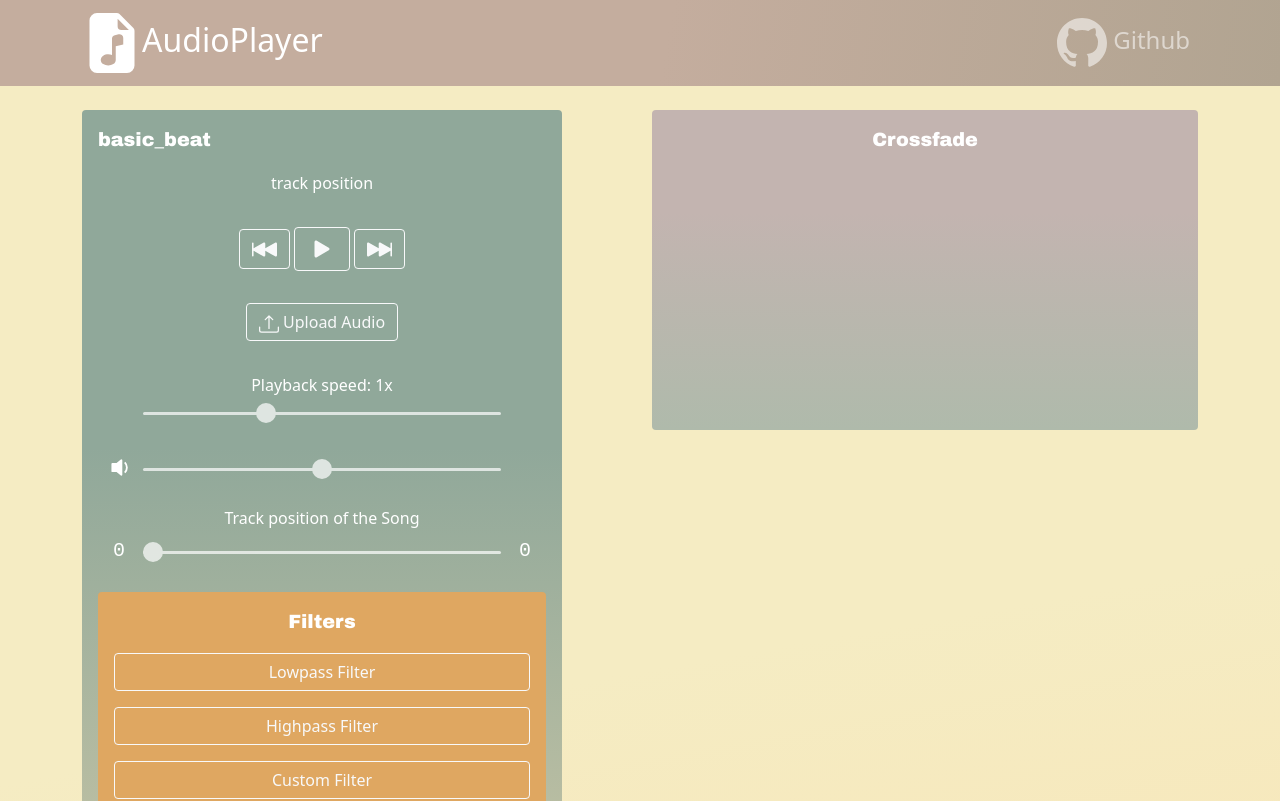
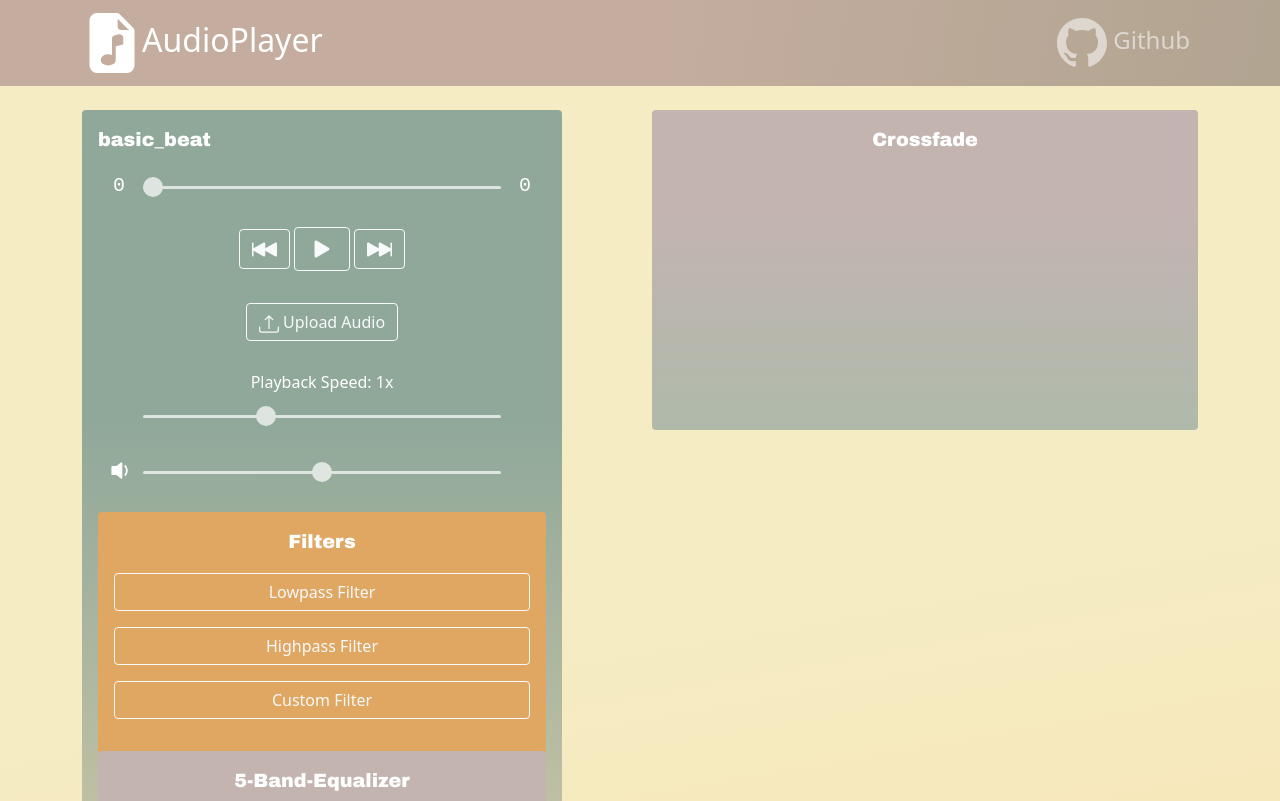
Before and after one commit to LuckyLuke16/audiovideo22, a React (Create React App) app: page / in a window 1280 px wide. Shown: the top 801 px of the page. Built offline with nearby package versions, Linux system fonts and the light colour scheme.

Commit message:
- merged track position feature in branch - changed position of bar in audio card

```diff
--- a/src/Audio.js
+++ b/src/Audio.js
@@ -57,10 +57,22 @@ export default class Audio extends React.Component {
               pauseOnHover={true}
               pauseOnClick={true}
           >
-
         <p id="songTitle">{this.state.trackName}</p>
           </Marquee>
-          <div className="cardItems">track position</div>
+          <div className="cardItems">
+              <div className={"currentTime"}>{this.state.currentTime}</div>
+              <input
+                  type="range"
+                  min={"0"}
+                  step={"1"}
+                  max={this.state.lengthOfSong}
+                  value={this.state.currentTime}
+                  className="slider"
+                  ref={this.progressBar}
+                  onChange={(e) => this.handlePositionOfTheSong(e.target.value)}
+              />
+              <div className="duration">{this.state.lengthOfSong}</div>
+          </div>
         <div className="cardItems">
             <Button variant="outline-light" >
                 <SkipBackwardFill size="25"/>
@@ -86,7 +98,7 @@ export default class Audio extends React.Component {
           </Button>{" "}
         </div>
           <div className="cardItems">
-              Playback speed: {this.state.playbackSpeed}x
+              <h6>Playback Speed: {this.state.playbackSpeed}x </h6>
               <input
                   type="range"
                   min="0.5"
@@ -111,21 +123,7 @@ export default class Audio extends React.Component {
             onChange={(e) => this.handleVolume(e.target.value)}
           />
         </div>
-          <h6>Track position of the Song</h6>
-          <div className="cardItems">
-              <div className={"currentTime"}>{this.state.currentTime}</div>
-              <input
-                  type="range"
-                  min={"0"}
-                  step={"1"}
-                  max={this.state.lengthOfSong}
-                  value={this.state.currentTime}
-                  className="slider"
-                  ref={this.progressBar}
-                  onChange={(e) => this.handlePositionOfTheSong(e.target.value)}
-              />
-              <div className="duration">{this.state.lengthOfSong}</div>
-          </div>
+
           <div hidden={this.state.audioCtx === null}>
           <canvas id="canvas" ref={this.analyzerCanvas}></canvas>{" "}
         </div>
@@ -170,7 +168,7 @@ export default class Audio extends React.Component {
                     analyser.connect(audioCtx.destination);
                     source.connect(gainNode);
                     gainNode.connect(analyser);
-                    source.loop = true;
+                    //source.loop = true;
                     source.start(0);
                 });
             };
@@ -232,14 +230,26 @@ export default class Audio extends React.Component {
                 return;
             }
             this.setState({currentTime: Math.floor(this.state.audioCtx.currentTime)});
+            console.log(this.state.audioCtx.currentTime);
         }, 1000);
 
         setInterval(() => {
             if(this.state.isPlaying===false){
                 return;
             }
-            this.setState({lengthOfSong: Math.floor(this.state.source.buffer.duration)});
+             this.setState({lengthOfSong: Math.floor(this.state.source.buffer.duration)});
         }, 1000);
+    }
+
+    secToHHMM(number) {
+        let hours = Math.floor(number / 3600);
+        let minutes = Math.floor((number - (hours * 3600)) / 60);
+        let seconds = number - (hours * 3600) - (minutes * 60);
+        let H, M, S;
+        if (hours < 10) H = ("0" + hours);
+        if (minutes < 10) M = ("0" + minutes);
+        if (seconds < 10) S = ("0" + seconds);
+        return  (M || minutes) + ':' + (S || seconds);
     }
 
   handlePlaybackSpeed() {
--- a/src/Filter.js
+++ b/src/Filter.js
@@ -178,6 +178,7 @@ export default class Filter extends React.Component{
                     this.highshelfNode.frequency.value = 4000;
                     this.highshelfNode.gain.setValueAtTime(this.highshelfSlider.current.value, this.audio.audioCtx.currentTime);
                     this.peakingNode1 = this.audio.audioCtx.createBiquadFilter();
+
                     this.peakingNode1.type = "peaking";
                     this.peakingNode1.frequency.value = 2150;
                     this.peakingNode1.gain.setValueAtTime(this.peaking1Slider.current.value, this.audio.audioCtx.currentTime);
```
